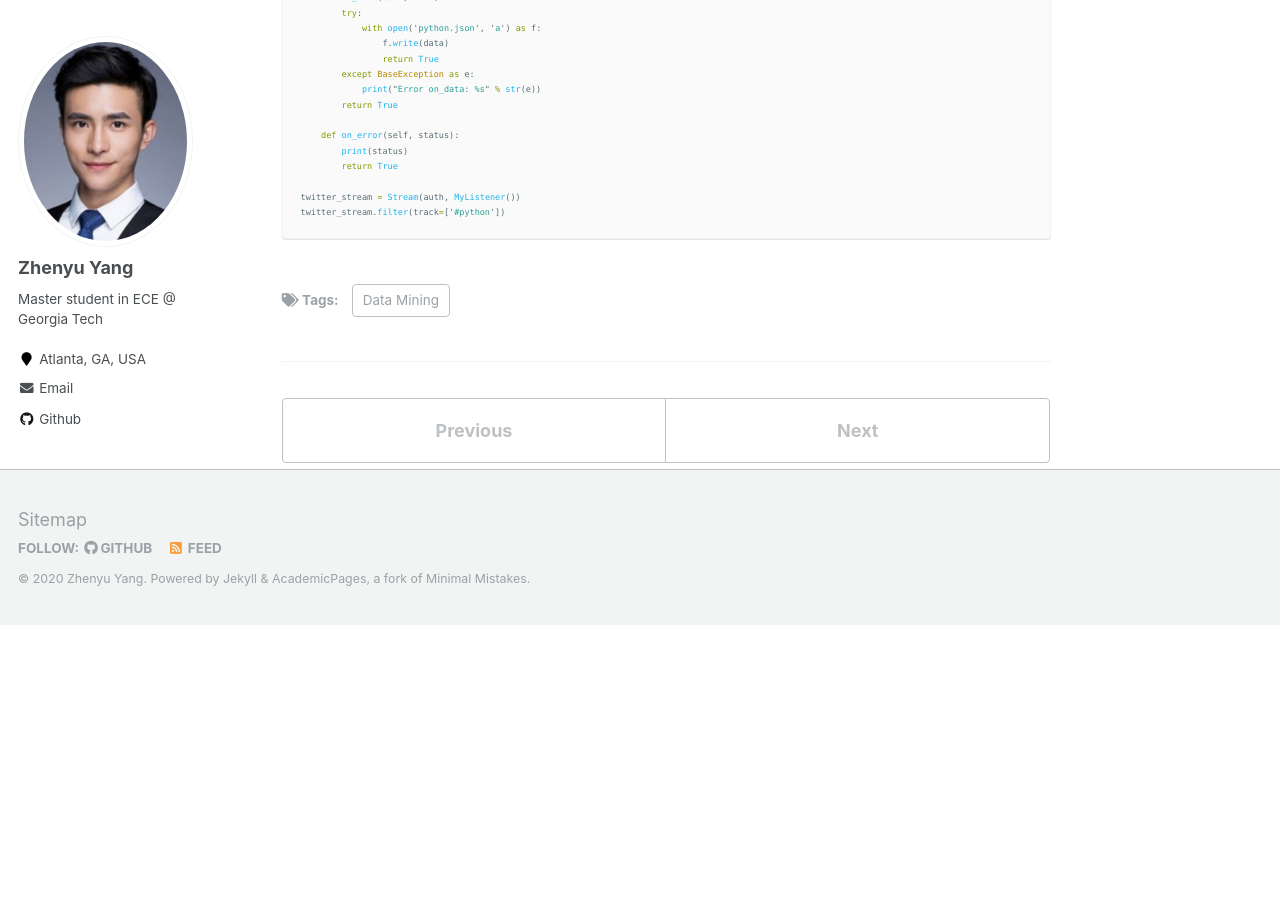
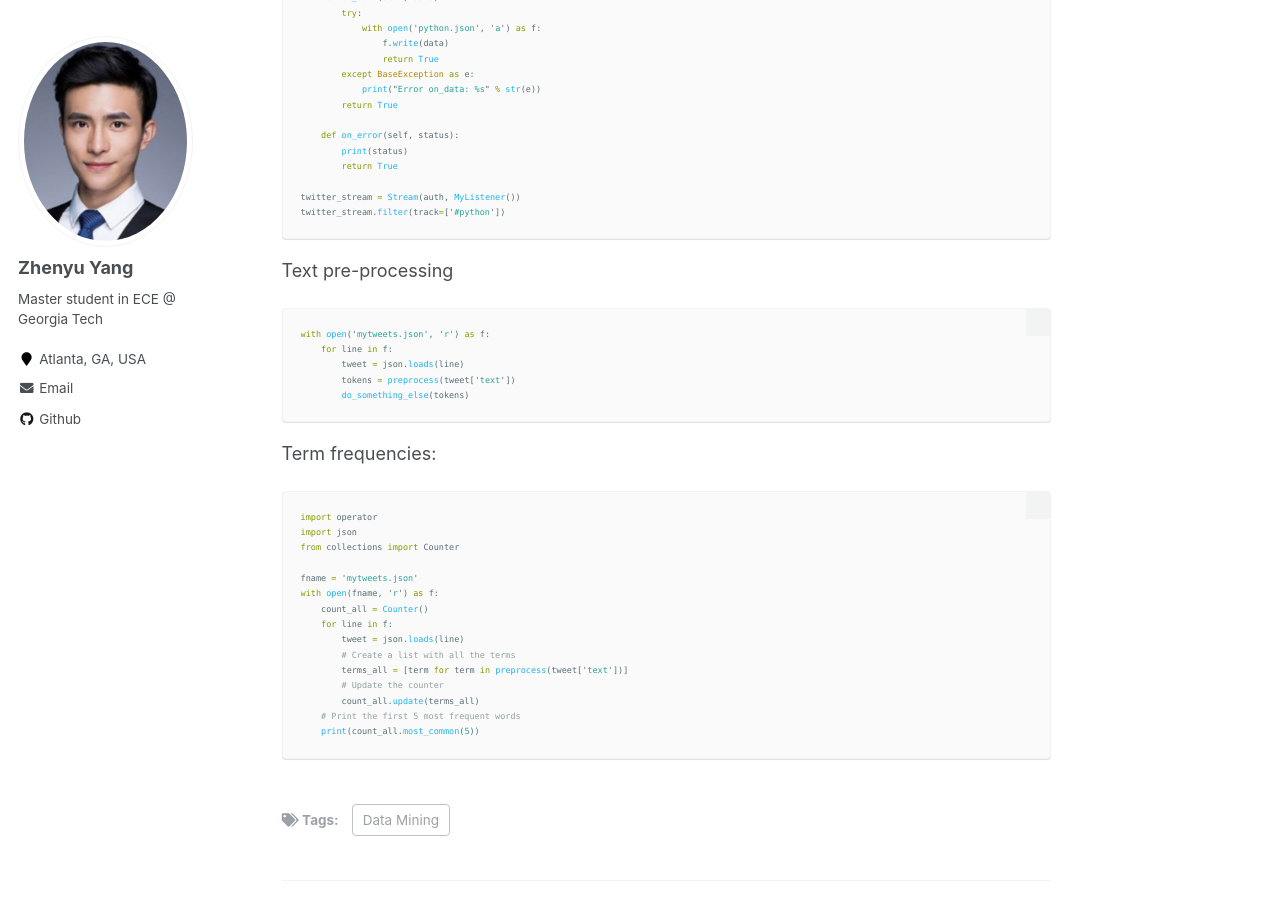
Before and after one commit to azpeteryang/azpeteryang.github.io, a Jekyll site: the page built from _posts/2020-05-16-blog-post-2.md, in a window 1280 px wide and 900 px high, scrolled down 1203 px. Built offline with Jekyll 4.4.1, drawn with Linux system fonts in a browser that asks for light colours; before the commit the page ends 1828 px from its top, so only the background shows below that.

Commit message:
Update 2020-05-16-blog-post-2.md

````diff
--- a/_posts/2020-05-16-blog-post-2.md
+++ b/_posts/2020-05-16-blog-post-2.md
@@ -76,3 +76,31 @@ class MyListener(StreamListener):
 twitter_stream = Stream(auth, MyListener())
 twitter_stream.filter(track=['#python'])
 ```
+
+Text pre-processing
+```python
+with open('mytweets.json', 'r') as f:
+    for line in f:
+        tweet = json.loads(line)
+        tokens = preprocess(tweet['text'])
+        do_something_else(tokens)
+```
+
+Term frequencies:
+```python
+import operator
+import json
+from collections import Counter
+
+fname = 'mytweets.json'
+with open(fname, 'r') as f:
+    count_all = Counter()
+    for line in f:
+        tweet = json.loads(line)
+        # Create a list with all the terms
+        terms_all = [term for term in preprocess(tweet['text'])]
+        # Update the counter
+        count_all.update(terms_all)
+    # Print the first 5 most frequent words
+    print(count_all.most_common(5))
+ ```
````
